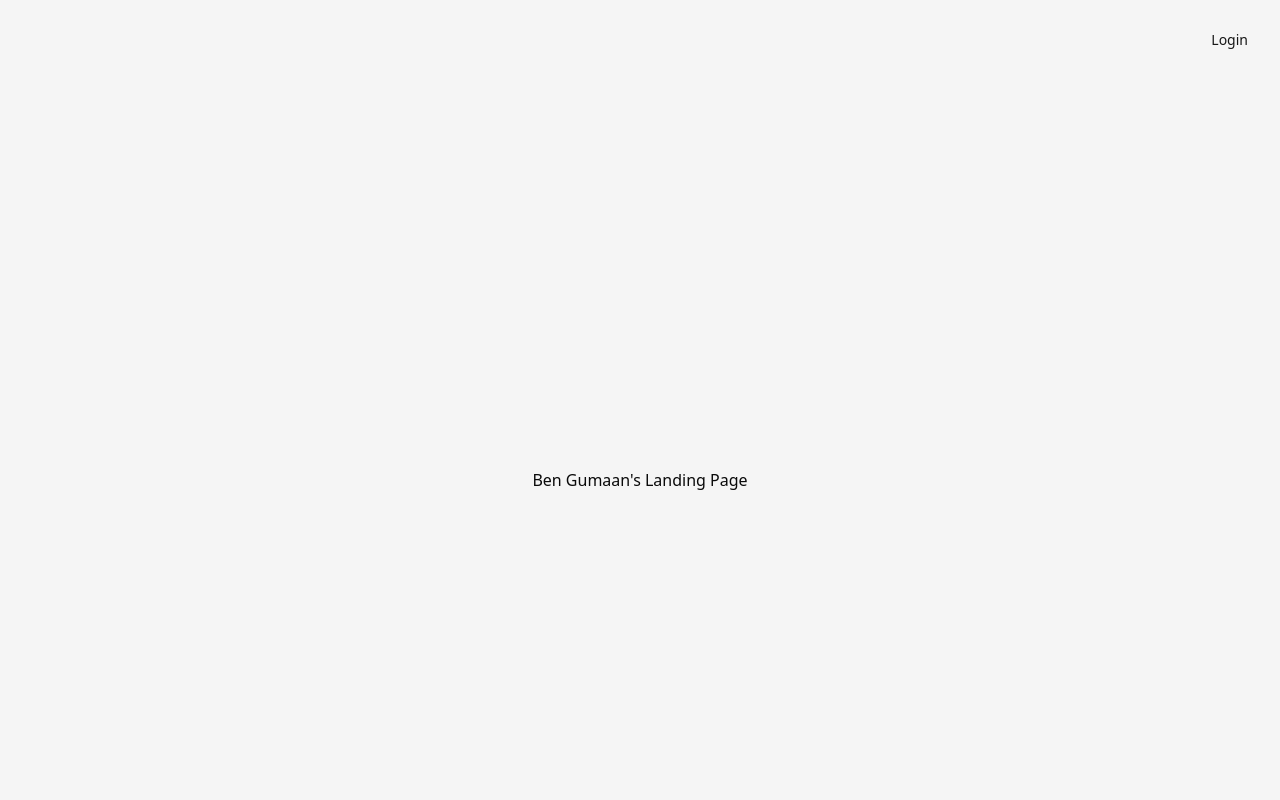
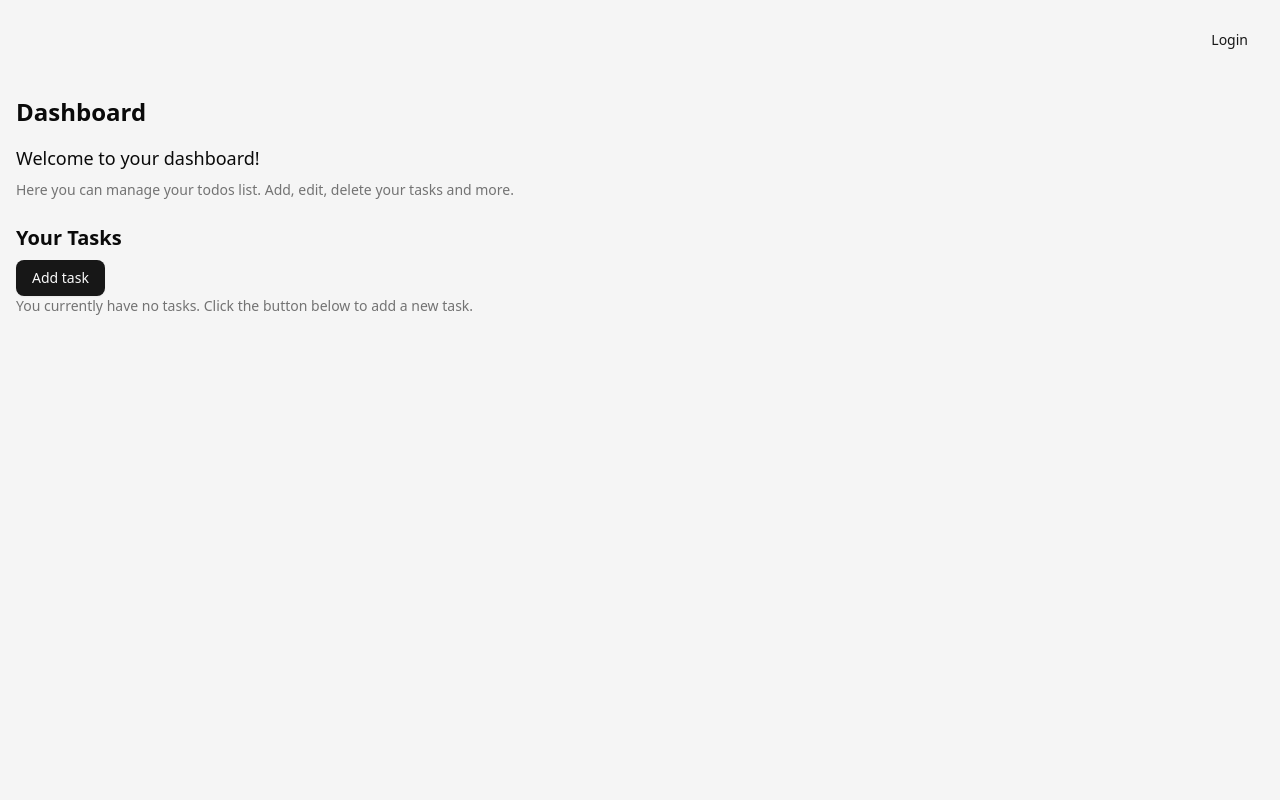
Before and after one commit to BenGumaan/todo_app, a React (Vite) app: page / in a window 1280 px wide. Shown: the top 800 px of the page. Built offline with nearby package versions, Linux system fonts and the light colour scheme.

Commit message:
Added DashboardPage

```diff
--- a/src/pages/main/index.tsx
+++ b/src/pages/main/index.tsx
@@ -1,13 +1,24 @@
 // import { useState } from "react";
-// import { Button } from "@/components/ui/button"; // Adjust the import path if needed
+import { Button } from "@/components/ui/button";
 
-const LendingPage = () => {
+const DashboardPage = () => {
 
     return (
-        <div className="flex flex-col items-center justify-center min-h-screen bg-secondary p-4">
-            Ben Gumaan's Landing Page
+        <div className="flex flex-col items-start min-h-screen bg-secondary p-4">
+            <h1 className="text-2xl font-bold mb-4">Dashboard</h1>
+            <p className="text-lg mb-2">Welcome to your dashboard!</p>
+            <p className="text-sm text-muted-foreground">
+                Here you can manage your todos list. Add, edit, delete your tasks and more.
+            </p>
+            <div className="mt-6">
+                <h2 className="text-xl font-semibold mb-2">Your Tasks</h2>
+                <Button>Add task</Button>
+                <p className="text-sm text-muted-foreground mb-4">
+                    You currently have no tasks. Click the button below to add a new task.
+                </p>
+            </div>
         </div>
     );
 };
 
-export default LendingPage;
+export default DashboardPage;
```
Also changed, not shown: package.json (+8 -4 lines), 2 other files (tests, documents, lock files or other folders).
